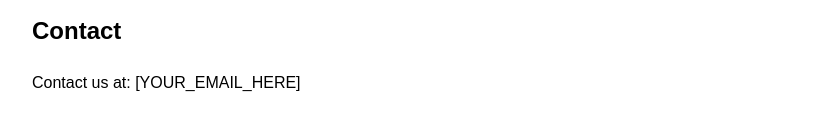
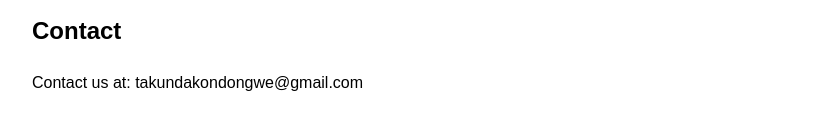
Before and after one commit to itshertakue/humptyrun, a plain HTML site: page index.html in a window 1280 px wide. Shown: the part 343-474 px from the top of the page, without its empty margins (208-1045 px from the left). Drawn offline with Linux system fonts and the light colour scheme.

Commit message:
Update index.html

```diff
--- a/index.html
+++ b/index.html
@@ -14,6 +14,7 @@
         <li><strong>AdMob:</strong> Device IDs and performance data for ads.</li>
     </ul>
     <h2>Contact</h2>
-    <p>Contact us at: [YOUR_EMAIL_HERE]</p>
+    <p>Contact us at: takundakondongwe@gmail.com
+</p>
 </body>
 </html>
```
